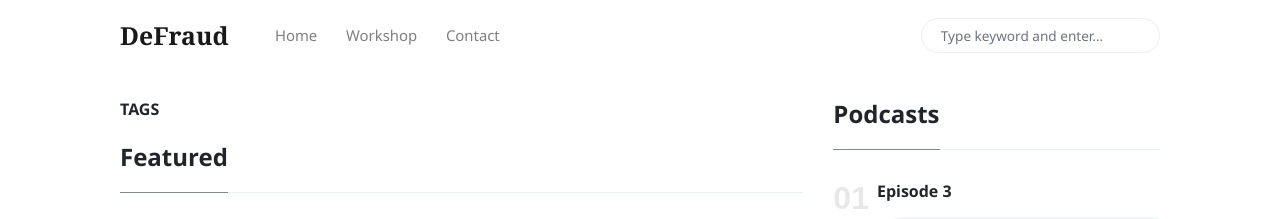
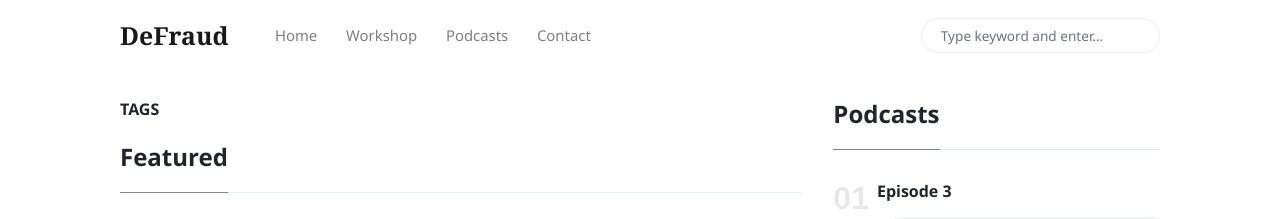
Before and after one commit to defianalytics/defraud.ai, a Jekyll site: the page built from _pages/tags.html, in a window 1280 px wide. Shown: the top 219 px of the page. Built offline with Jekyll 4.4.1, drawn with Linux system fonts in a browser that asks for light colours; nearby versions of some CDN libraries.

Commit message:
feat: podcasts link in navbar

```diff
--- a/_includes/menu-header.html
+++ b/_includes/menu-header.html
@@ -7,5 +7,8 @@
   <a class="nav-link" href="https://defianalytics.github.io/defraudworkshop/">Workshop</a>
 </li>
 <li class="nav-item">
+  <a class="nav-link" href="{{site.baseurl}}/podcasts.html">Podcasts</a>
+</li>
+<li class="nav-item">
   <a class="nav-link" href="{{site.baseurl}}/contact.html">Contact</a>
 </li>
--- a/_includes/sidebar-featured.html
+++ b/_includes/sidebar-featured.html
@@ -24,5 +24,5 @@
     </li>
     {% endfor %}
   </ol>
-  <p class="small text-center"><a href="{{site.baseurl}}/podcasts">Show all episodes...</a></p>
+  <p class="small text-center"><a href="{{site.baseurl}}/podcasts.html">Show all episodes...</a></p>
 </div>
```
